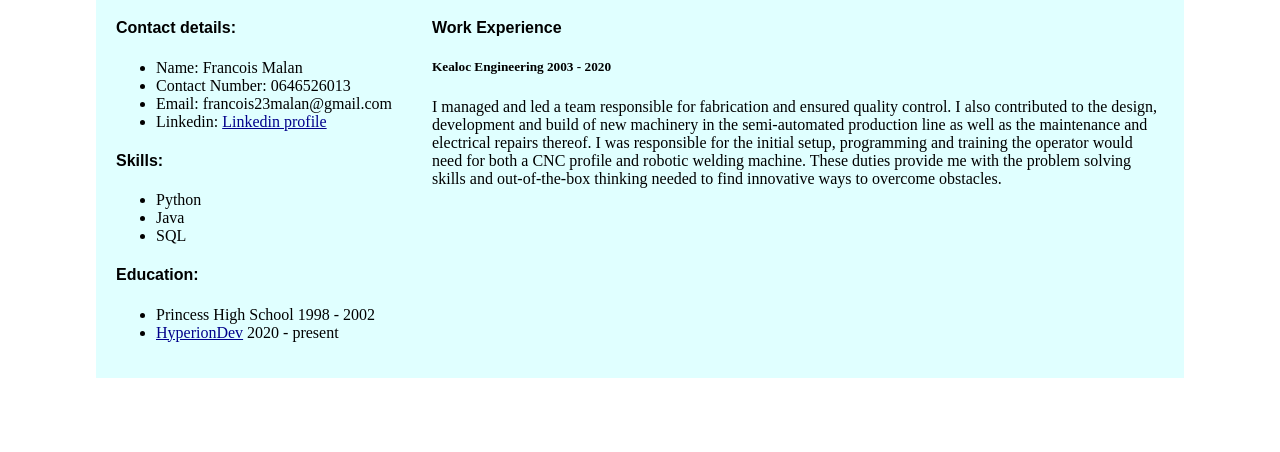
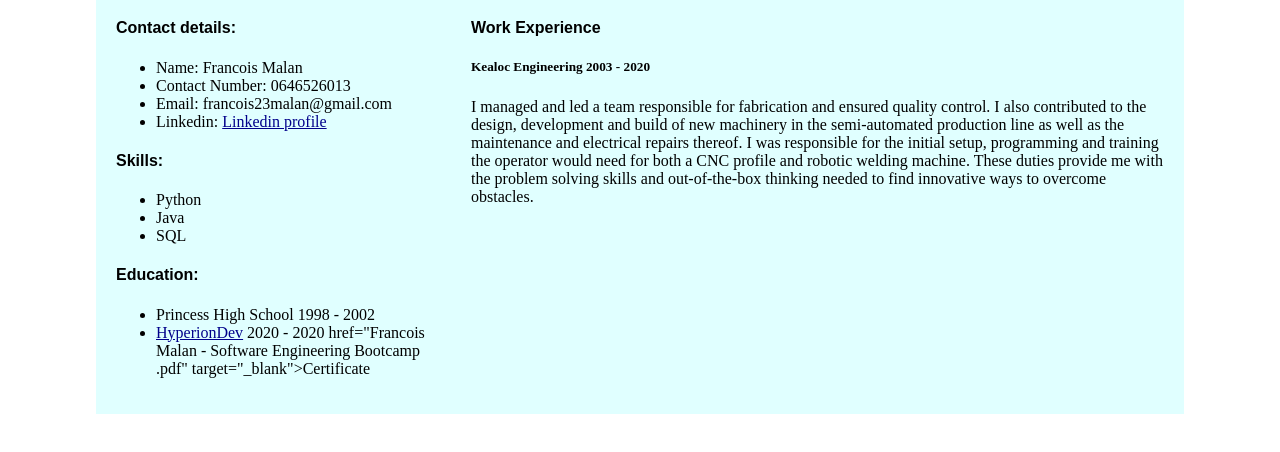
Before and after one commit to FrancoisMalan85/Francois_Malan_resume, a plain HTML site: page index.html in a window 1280 px wide. Shown: the part 286-738 px from the top of the page. Drawn offline with Linux system fonts and the light colour scheme.

Commit message:
Update index.html

```diff
--- a/index.html
+++ b/index.html
@@ -78,7 +78,9 @@
         <h4>Education:</h4>
         <ul>
             <li>Princess High School 1998 - 2002</li>
-            <li><a href="https://www.hyperiondev.com" target="_blank">HyperionDev</a> 2020 - present</li>
+            <li><a href="https://www.hyperiondev.com" target="_blank">HyperionDev</a> 2020 - 2020
+                href="Francois Malan - Software Engineering Bootcamp .pdf" target="_blank">Certificate</a>
+            </li>
         </ul>
     </leftSide>
     <mySection>
```
